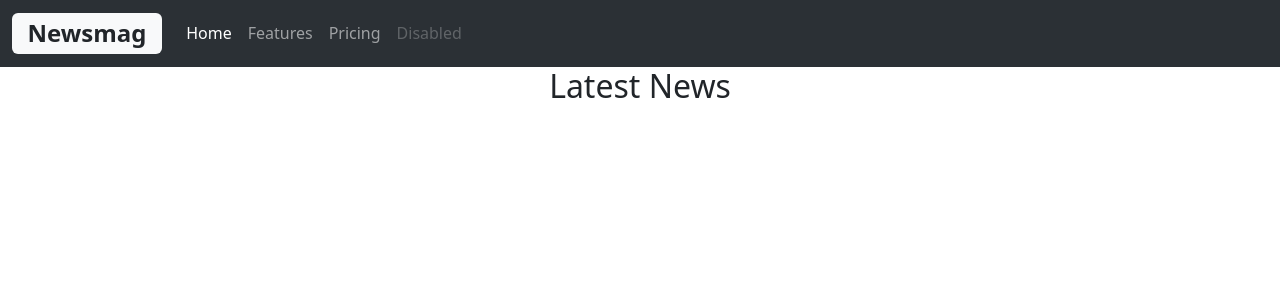
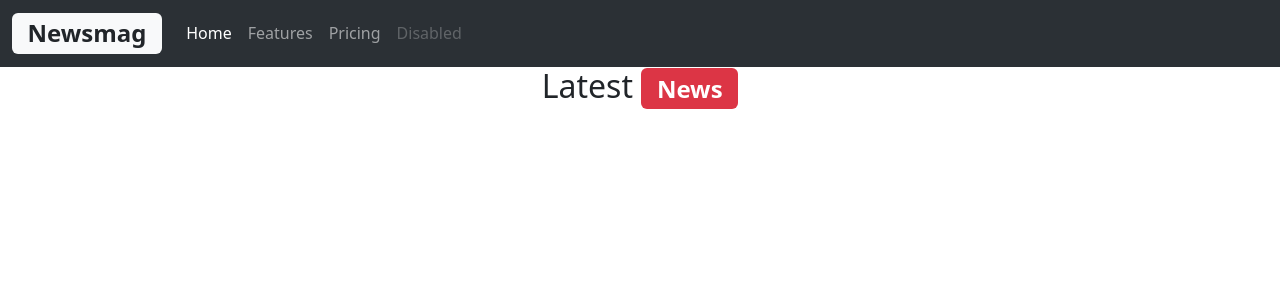
Before and after one commit to Asna1303/NEWS-MAG-REACT-BOOTSTRAP, a React (Create React App) app: page / in a window 1280 px wide. Shown: the top 300 px of the page. Built offline with nearby package versions, Linux system fonts and the light colour scheme.

Commit message:
created a usestate variable

```diff
--- a/src/Components/Newsboard.jsx
+++ b/src/Components/Newsboard.jsx
@@ -1,9 +1,11 @@
+import { useState } from "react"
 
 
 const Newsboard = () => {
+    const [articles,setArticles]=useState()
   return (
     <div>
-      <h2 className="text-center">Latest <span className="">News</span></h2>
+      <h2 className="text-center">Latest <span className="badge bg-danger">News</span></h2>
     </div>
   )
 }
```
